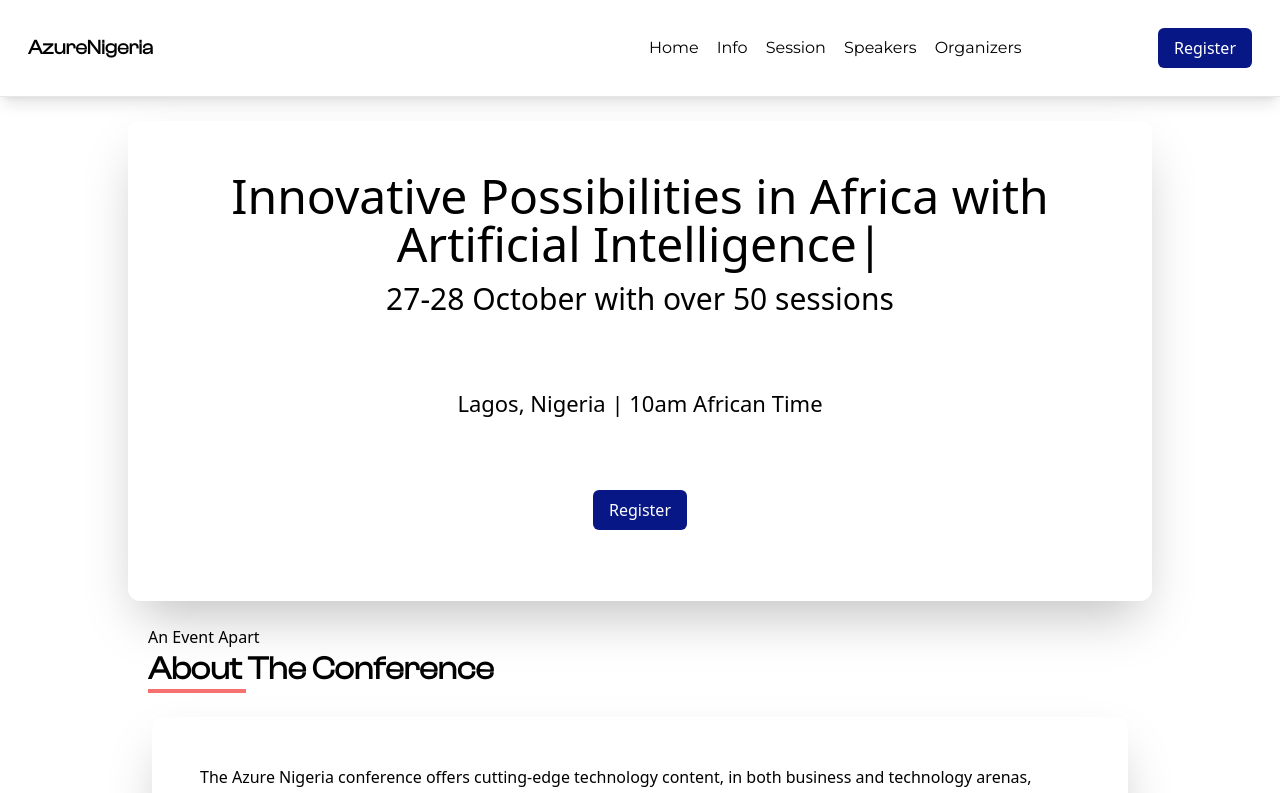
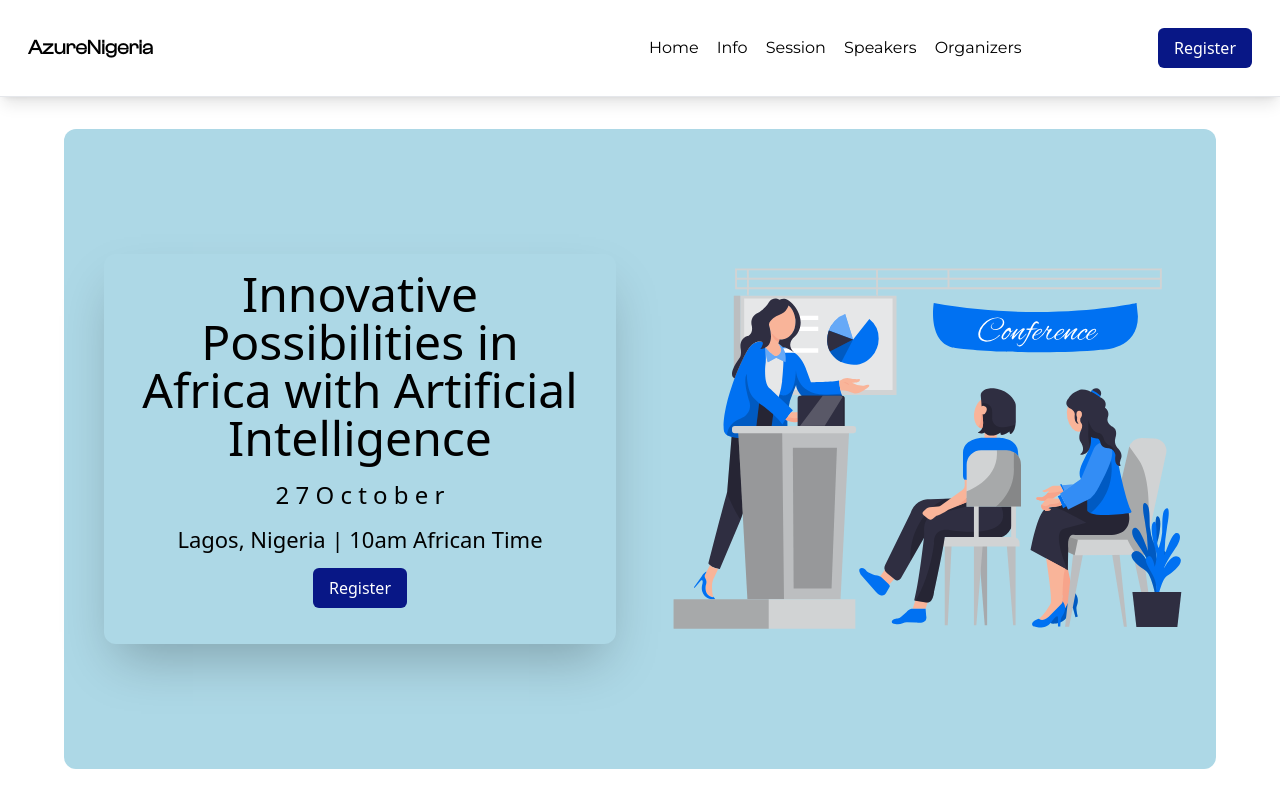
Before and after one commit to t-bello7/azure-nigeria, a React (Vite) app: page / in a window 1280 px wide. Shown: the top 793 px of the page. Built offline with nearby package versions, Linux system fonts and the light colour scheme.

Commit message:
animation: add initial render animation to jumbotron

```diff
--- a/src/2023/components/atoms/Button.jsx
+++ b/src/2023/components/atoms/Button.jsx
@@ -17,7 +17,7 @@ function Button({
           variants={variants}
           initial="initial"
           animate="animate"
-          className={`rounded-sm p-2 hover:border-[2px] hover:border-violet-800 md:hidden ${defaultStyle} ${extraStyle}`}
+          className={`rounded-sm p-2 md:hidden ${defaultStyle} ${extraStyle}`}
           onClick={onClick}
         >
           <img
@@ -34,7 +34,9 @@ function Button({
           variants={variants}
           initial="initial"
           animate="animate"
-          className={`rounded-md bg-primaryColor px-4 py-2 capitalize text-white hover:border-[2px] hover:border-violet-800  ${defaultStyle} ${extraStyle}`}
+          whileHover={{ scale: 1.05 }}
+          whileTap={{ scale: 0.95 }}
+          className={`rounded-md bg-primaryColor px-4 py-2 capitalize text-white hover:border-[2px] ${defaultStyle} ${extraStyle}`}
           onClick={onClick}
         >
           {name}
@@ -45,7 +47,7 @@ function Button({
 
 Button.propTypes = {
   name: PropTypes.string,
-  variants: PropTypes.string,
+  variants: PropTypes.shape({}),
   variant: PropTypes.string,
   iconPath: PropTypes.string,
   defaultStyle: PropTypes.string,
@@ -55,9 +57,9 @@ Button.propTypes = {
 
 Button.defaultProps = {
   name: "button",
-  variants: "",
+  variants: {},
   variant: "button",
-  iconPath: "not-fount",
+  iconPath: "not-found",
   onClick: () => {},
   defaultStyle: "cursor-pointer hover:outline",
   extraStyle: "",
--- a/src/2023/components/molecules/Navbar.jsx
+++ b/src/2023/components/molecules/Navbar.jsx
@@ -35,6 +35,8 @@ function Navbar() {
   return (
     <motion.div
       variants={stagger}
+      initial="initial"
+      animate="animate"
       className="transparent border-b-lightPurple md:border-b-gray100 z-10 mx-auto flex items-center justify-between border-b bg-transparent p-7 shadow-lg md:static md:p-7"
     >
       <Link to="/">
--- a/src/2023/components/molecules/SectionHeader.jsx
+++ b/src/2023/components/molecules/SectionHeader.jsx
@@ -13,7 +13,7 @@ function SectionHeader({ heading, subHeading }) {
         {heading}
         {" "}
       </h1>
-      <hr className="bg-red w-[10%] border border-2 border-red-400" />
+      <hr className="bg-red w-[10%] border border-2 border-primaryColor100" />
     </div>
   );
 }
--- a/src/2023/components/section/Footer.jsx
+++ b/src/2023/components/section/Footer.jsx
@@ -2,7 +2,7 @@ import twitterIcon from "../../assets/icons/twitter.svg";
 
 function Footer() {
   return (
-    <div className="bg-black py-12 text-white">
+    <div className="bg-primaryColor py-12 text-white">
       <div className="container mx-auto grid max-w-[80%] justify-items-start gap-8 py-4 font-montserrat md:grid-cols-4">
         <div className="space-y-4 md:col-span-2">
           <h3 className="font-clashDisplay text-[20px] font-bold">
--- a/src/2023/components/section/Jumbotron.jsx
+++ b/src/2023/components/section/Jumbotron.jsx
@@ -1,29 +1,69 @@
+import { motion } from "framer-motion";
+import {
+  firstName, letter, fadeInUp, btnGroup
+} from "../../utils/animation";
 import Button from "../atoms/Button";
+import conferenceSvg from "../../assets/imgs/business-conference.svg";
 
 function Jumbotron() {
   return (
-    <div className="bg-jumbotroImg">
-      <div className="space container m-6 mx-auto flex h-[60vh] max-w-[80%] flex-col items-center justify-around rounded-xl p-9 shadow-2xl">
-        <h1 className="mt-[-20px] text-center font-[#adadad] md:text-5xl">
-          Innovative Possibilities in Africa with Artificial Intelligence|
-          {" "}
+    <motion.div
+      initial={{
+        opacity: 0,
+        scale: 0,
+      }}
+      animate={{
+        opacity: 1,
+        scale: 1,
+      }}
+      transition={{
+        duration: 0.3,
+        ease: [0.6, -0.05, 0.01, 0.99],
+      }}
+      className="container mx-auto my-8 grid h-[80vh] max-w-[90%] items-center rounded-xl bg-primaryColor200 px-4 md:grid-cols-2"
+    >
+      <div className="m-6  flex flex-col items-center justify-around space-y-3 rounded-xl p-9 shadow-2xl">
+        <motion.h1 className="mt-[-20px] text-center md:text-5xl">
+          Innovative Possibilities in Africa with Artificial Intelligence
+          {' '}
           <br />
           {" "}
-          <span className="text-3xl ">
-            27-28 October with over 50 sessions
+          <motion.span
+            variants={firstName}
+            initial="initial"
+            animate="animate"
+            className="text-2xl"
+          >
+            <motion.span variants={letter}> 2 </motion.span>
+            <motion.span variants={letter}> 7 </motion.span>
+            <motion.span variants={letter}> O </motion.span>
+            <motion.span variants={letter}> c </motion.span>
+            <motion.span variants={letter}> t </motion.span>
+            <motion.span variants={letter}> o </motion.span>
+            <motion.span variants={letter}> b </motion.span>
+            <motion.span variants={letter}> e </motion.span>
+            <motion.span variants={letter}> r </motion.span>
             {" "}
-          </span>
-        </h1>
-        <div>
-          <div>
-            <p className="text-regular md:text-[22px]">
-              Lagos, Nigeria | 10am African Time
-            </p>
-          </div>
-        </div>
-        <Button name="Register" className="m-2" />
+          </motion.span>
+        </motion.h1>
+        <p
+          variants={fadeInUp}
+          initial="initial"
+          animate="animate"
+          className="text-regular md:text-[22px]"
+        >
+          Lagos, Nigeria | 10am African Time
+        </p>
+        <Button variants={btnGroup} name="Register" className="m-2" />
       </div>
-    </div>
+      <motion.img
+        src={conferenceSvg}
+        alt="conferece"
+        initial={{ x: 200, opacity: 0 }}
+        animate={{ x: 0, opacity: 1 }}
+        transition={{ duration: 0.5, delay: 0.8 }}
+      />
+    </motion.div>
   );
 }
 
--- a/src/2023/utils/animation.js
+++ b/src/2023/utils/animation.js
@@ -1,5 +1,9 @@
 const easingOne = [0.6, -0.05, 0.01, 0.99];
 const easingTwo = [0.6, 0.01, -0.05, 0.9];
+const transition = {
+  duration: 1.4,
+  ease: easingTwo,
+};
 
 const stagger = {
   animate: {
@@ -16,14 +20,14 @@ const header = {
     y: -60,
     opacity: 0,
     transition: {
-      duration: 0.8,
+      duration: 0.05,
       ease: easingOne,
     },
   },
   animate: {
     y: 0,
     opacity: 1,
-    animation: {
+    transition: {
       duration: 0.6,
       ease: easingOne,
     },
@@ -47,6 +51,30 @@ const mobileLinks = {
   },
 };
 
+const firstName = {
+  initial: {
+    y: -20,
+  },
+  animate: {
+    y: 0,
+    transition: {
+      delayChildren: 0.4,
+      staggerChildren: 0.04,
+      staggerDirection: -1,
+    },
+  },
+};
+
+const letter = {
+  initial: {
+    y: 400,
+  },
+  animate: {
+    y: 0,
+    transition: { duration: 1, ...transition },
+  },
+};
+
 const fadeInUp = {
   initial: {
     y: -60,
@@ -67,25 +95,6 @@ const fadeInUp = {
   },
 };
 
-const transition = {
-  duration: 1.4,
-  ease: easingTwo,
-};
-
-const firstName = {
-  initial: {
-    y: -20,
-  },
-  animate: {
-    y: 1,
-    transition: {
-      delayChildren: 0.4,
-      staggerChildren: 0.04,
-      staggerDirection: -1,
-    },
-  },
-};
-
 const lastName = {
   initial: {
     y: -20,
@@ -96,19 +105,6 @@ const lastName = {
       delayChildren: 0.4,
       staggerChildren: 0.04,
       staggerDirection: 1,
-    },
-  },
-};
-
-const letter = {
-  initial: {
-    y: 400,
-  },
-  animate: {
-    y: 0,
-    transition: {
-      duration: 1,
-      ...transition,
     },
   },
 };
@@ -125,7 +121,7 @@ const btnGroup = {
   animate: {
     y: 0,
     opacity: 1,
-    animation: {},
+    transition: {},
   },
 };
 
--- a/tailwind.config.js
+++ b/tailwind.config.js
@@ -7,7 +7,8 @@ export default {
     extend: {
       colors: {
         primaryColor: "#081786",
-        primaryColor100: "0071f2",
+        primaryColor100: "#0071f2",
+        primaryColor200: "#ADD8E6",
       },
       fontFamily: {
         clashDisplay: ["clash-display"],
```
Also changed, not shown: src/2023/assets/imgs/business-conference.svg (added), src/2023/assets/imgs/business-conferencr.svg (deleted).
